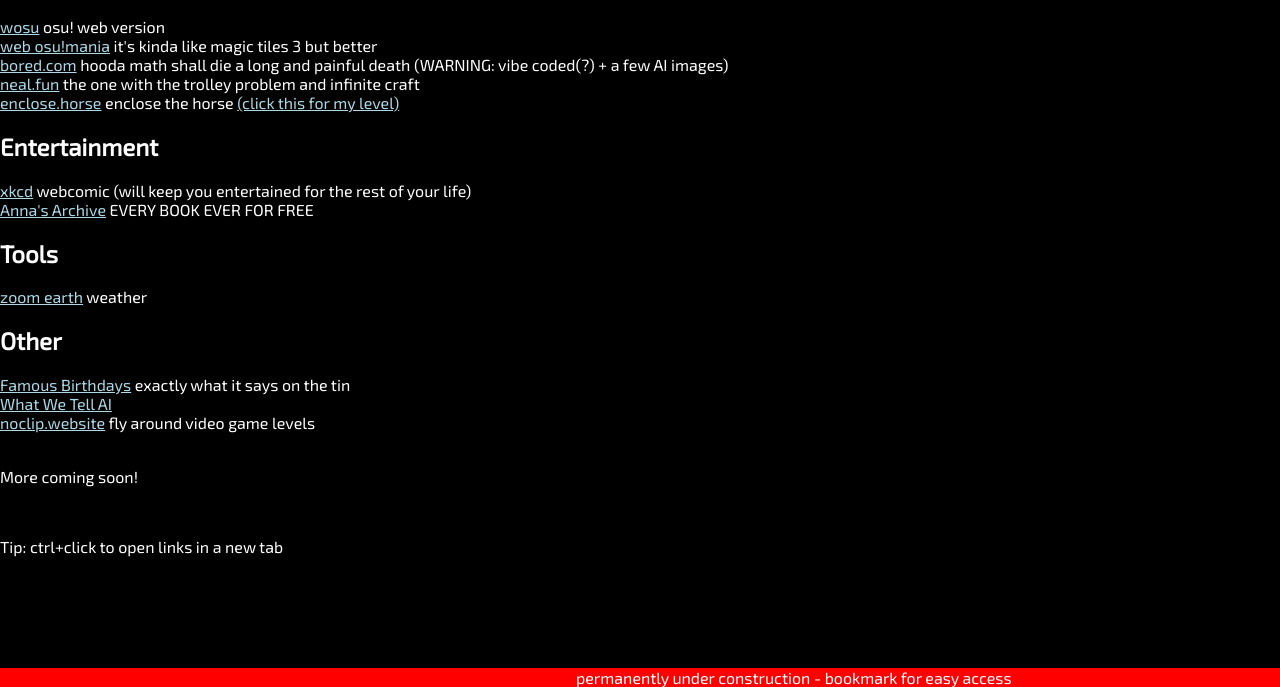
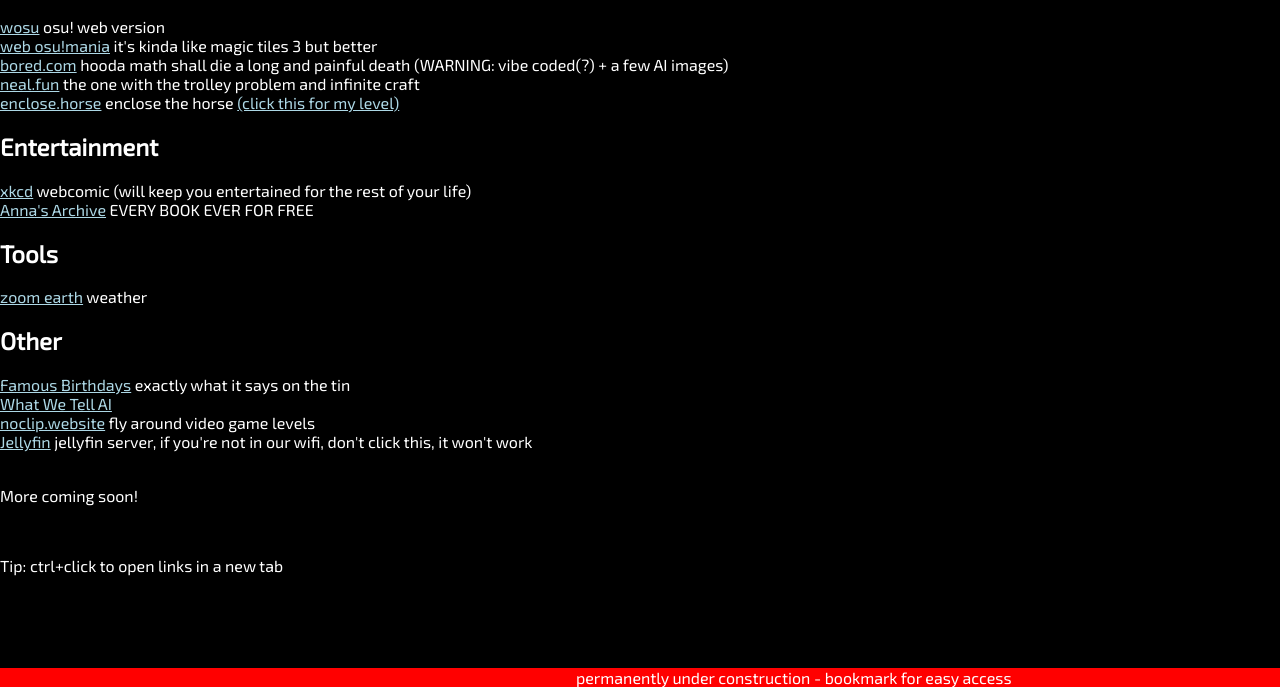
Before and after one commit to ImBadEZ/unblocked-sites, a plain HTML site: page index.html in a window 1280 px wide. Shown: the part 113-800 px from the top of the page. Drawn offline with Linux system fonts and the light colour scheme.

Commit message:
add jellyfin server

```diff
--- a/index.html
+++ b/index.html
@@ -86,6 +86,8 @@ a {
         <a href="https://famousbirthdays.com">Famous Birthdays</a> exactly what it says on the tin <br>
         <a href="https://www.whatwetellai.com/">What We Tell AI</a> <br>
         <a href="https://noclip.website">noclip.website</a> fly around video game levels <br>
+
+        <a href="http://192.168.4.53:8096">Jellyfin</a> jellyfin server, if you're not in our wifi, don't click this, it won't work <br>
         <br><p>More coming soon!</p><br>
         <p>Tip: ctrl+click to open links in a new tab</p>
 
```
